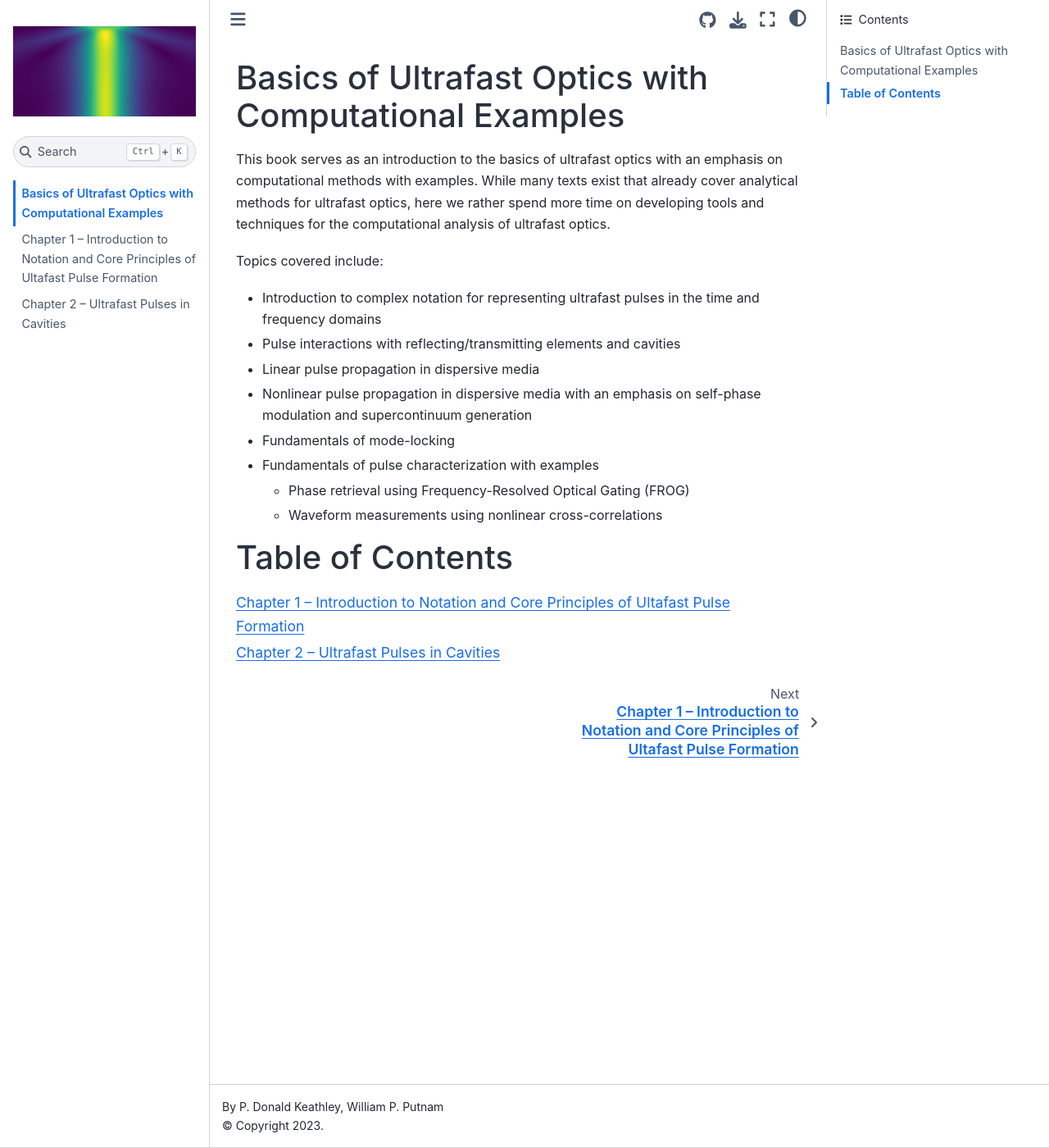
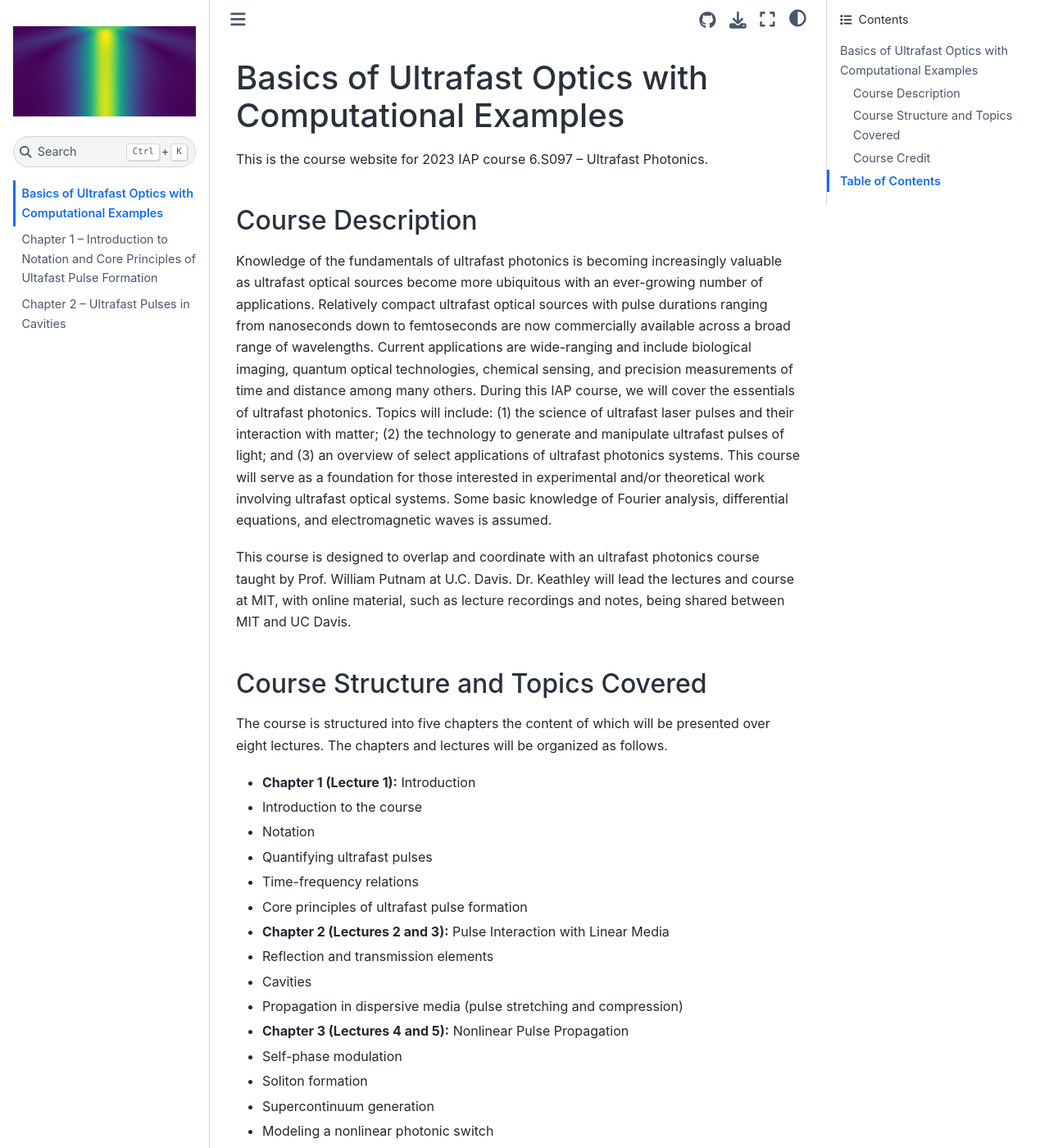
Before and after one commit to dkeathley/JPyBook-6.S097-IAP-Ultrafast-Photonics-Text, a Jupyter Book: the page built from intro.md, in a window 1280 px wide and 1400 px high. Shown: the whole window at 82% size. Built offline with Jupyter Book 1.0.4 settings and Sphinx 7.4.7 and the Sphinx Book theme 1.1.4, drawn with Linux system fonts in a browser that asks for light colours; pages that are not in the unit, such as notebooks, are missing from menus; some of the changed text lies outside the part shown.

Commit message:
Updated Intro

```diff
--- a/intro.md
+++ b/intro.md
@@ -1,17 +1,45 @@
 # Basics of Ultrafast Optics with Computational Examples
 
-This book serves as an introduction to the basics of ultrafast optics with an emphasis on computational methods with examples. While many texts exist that already cover analytical methods for ultrafast optics, here we rather spend more time on developing tools and techniques for the computational analysis of ultrafast optics.
+This is the course website for 2023 IAP course 6.S097 -- Ultrafast Photonics.
 
-Topics covered include:
+## Course Description
 
- - Introduction to complex notation for representing ultrafast pulses in the time and frequency domains
- - Pulse interactions with reflecting/transmitting elements and cavities
- - Linear pulse propagation in dispersive media
- - Nonlinear pulse propagation in dispersive media with an emphasis on self-phase modulation and supercontinuum generation
- - Fundamentals of mode-locking
- - Fundamentals of pulse characterization with examples
-   - Phase retrieval using Frequency-Resolved Optical Gating (FROG)
-   - Waveform measurements using nonlinear cross-correlations
+Knowledge of the fundamentals of ultrafast photonics is becoming increasingly valuable as ultrafast optical sources become more ubiquitous with an ever-growing number of applications. Relatively compact ultrafast optical sources with pulse durations ranging from nanoseconds down to femtoseconds are now commercially available across a broad range of wavelengths. Current applications are wide-ranging and include biological imaging, quantum optical technologies, chemical sensing, and precision measurements of time and distance among many others. During this IAP course, we will cover the essentials of ultrafast photonics. Topics will include: (1) the science of ultrafast laser pulses and their interaction with matter; (2) the technology to generate and manipulate ultrafast pulses of light; and (3) an overview of select applications of ultrafast photonics systems. This course will serve as a foundation for those interested in experimental and/or theoretical work involving ultrafast optical systems. Some basic knowledge of Fourier analysis, differential equations, and electromagnetic waves is assumed.
+
+This course is designed to overlap and coordinate with an ultrafast photonics course taught by Prof. William Putnam at U.C. Davis. Dr. Keathley will lead the lectures and course at MIT, with online material, such as lecture recordings and notes, being shared between MIT and UC Davis.
+
+## Course Structure and Topics Covered
+
+The course is structured into five chapters the content of which will be presented over eight lectures. The chapters and lectures will be organized as follows.
+
+ - **Chapter 1 (Lecture 1):**  Introduction
+  - Introduction to the course
+  - Notation
+  - Quantifying ultrafast pulses
+  - Time-frequency relations
+  - Core principles of ultrafast pulse formation
+ - **Chapter 2 (Lectures 2 and 3):** Pulse Interaction with Linear Media
+  - Reflection and transmission elements
+  - Cavities
+  - Propagation in dispersive media (pulse stretching and compression)
+ - **Chapter 3 (Lectures 4 and 5):** Nonlinear Pulse Propagation
+  - Self-phase modulation
+  - Soliton formation
+  - Supercontinuum generation
+  - Modeling a nonlinear photonic switch
+ - **Chapter 4 (Lecture 6):** Modelocking (Active and Passive)
+ - **Chapter 5 (Lectures 7 and 8):** Dispersion Management and Pulse Characterization
+  - Pulse compression schemes
+  - Autocorrelation
+  - Phase characterization
+  - EO sampling
+
+
+## Course Credit
+
+This course will be for credit as P/D/F.  A passing grade will be determined from course participation and problem sets.
+
+The problem sets will be provided as the course progresses with links posted here.
 
 # Table of Contents
 
```
